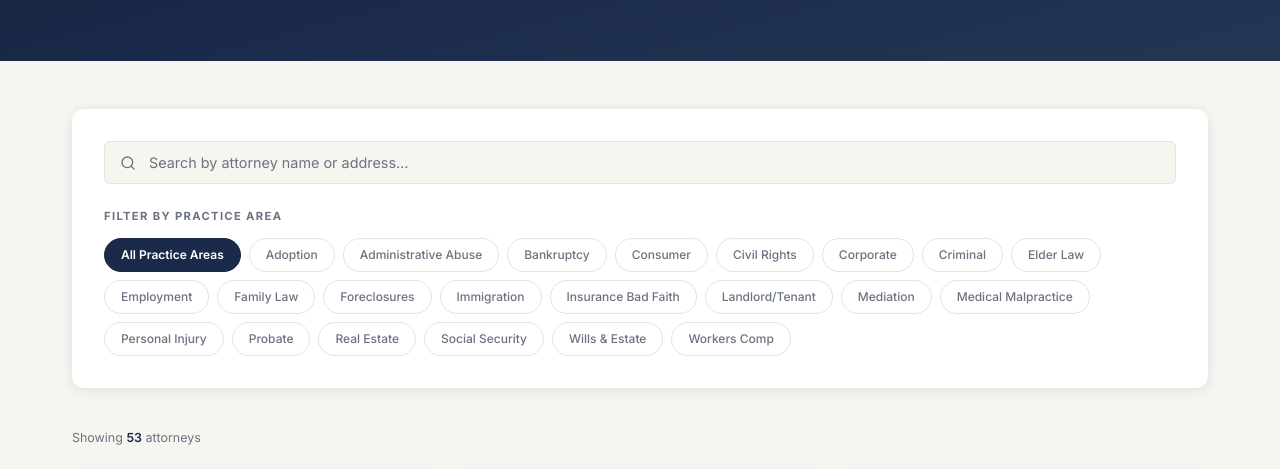
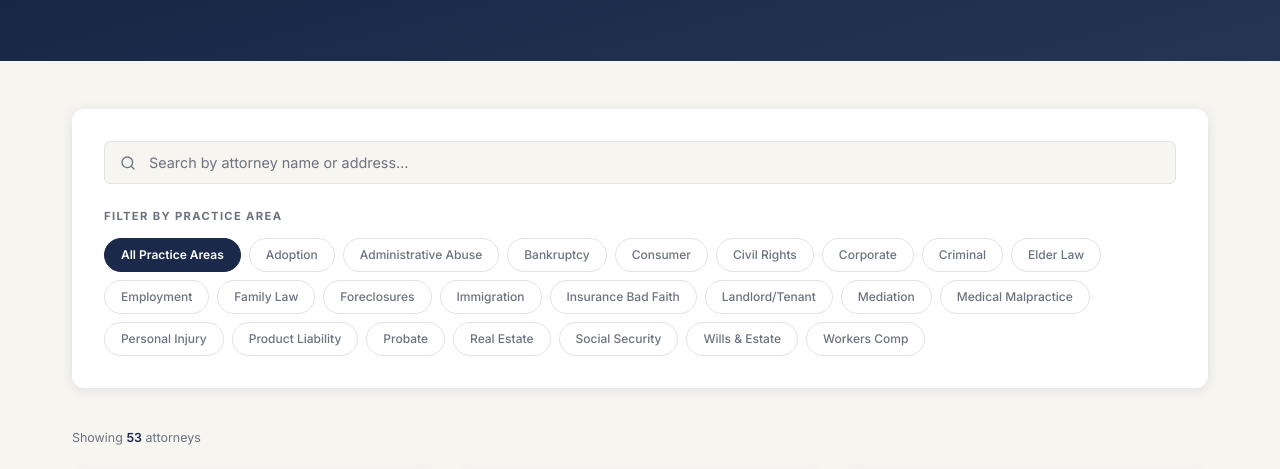
Before and after one commit to ghandrews2004-ux/PCBA-Website, a website with bundled scripts: page directory.html in a window 1280 px wide. Shown: the part 280-749 px from the top of the page. Built offline with nearby package versions, Linux system fonts and the light colour scheme; some packages are replaced by stand-ins of ours.

Commit message:
Update directory.html
added product liability

```diff
--- a/directory.html
+++ b/directory.html
@@ -153,6 +153,7 @@ body{font-family:var(--ff-sans);background:var(--lime);color:var(--body-txt);lin
       <div class="filter-chip" onclick="setFilter('Mediation',this)">Mediation</div>
       <div class="filter-chip" onclick="setFilter('Medical Malpractice',this)">Medical Malpractice</div>
       <div class="filter-chip" onclick="setFilter('Personal Injury',this)">Personal Injury</div>
+      <div class="filter-chip" onclick="setFilter('Product Liability',this)">Product Liability</div>
       <div class="filter-chip" onclick="setFilter('Probate',this)">Probate</div>
       <div class="filter-chip" onclick="setFilter('Real Estate',this)">Real Estate</div>
       <div class="filter-chip" onclick="setFilter('Social Security',this)">Social Security</div>
```
